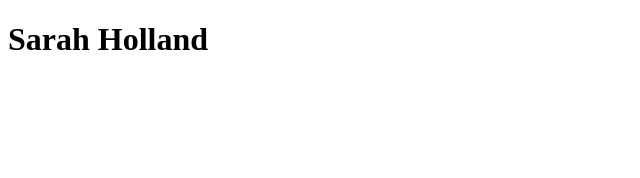
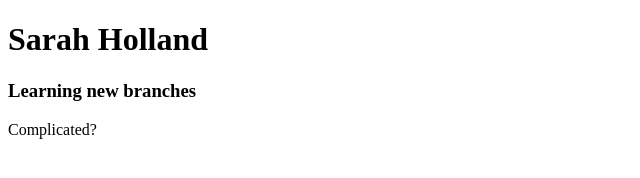
Before and after one commit to sholland236/test-repo, a plain HTML site: page index.html in a window 1280 px wide. Shown: the whole page, without its empty margins (0-640 px from the left). Drawn offline with Linux system fonts and the light colour scheme.

Commit message:
new features

```diff
--- a/index.html
+++ b/index.html
@@ -8,5 +8,7 @@
 </head>
 <body>
     <h1>Sarah Holland</h1>
+    <h3>Learning new branches</h3>
+    <p>Complicated?</p>
 </body>
 </html>
```
